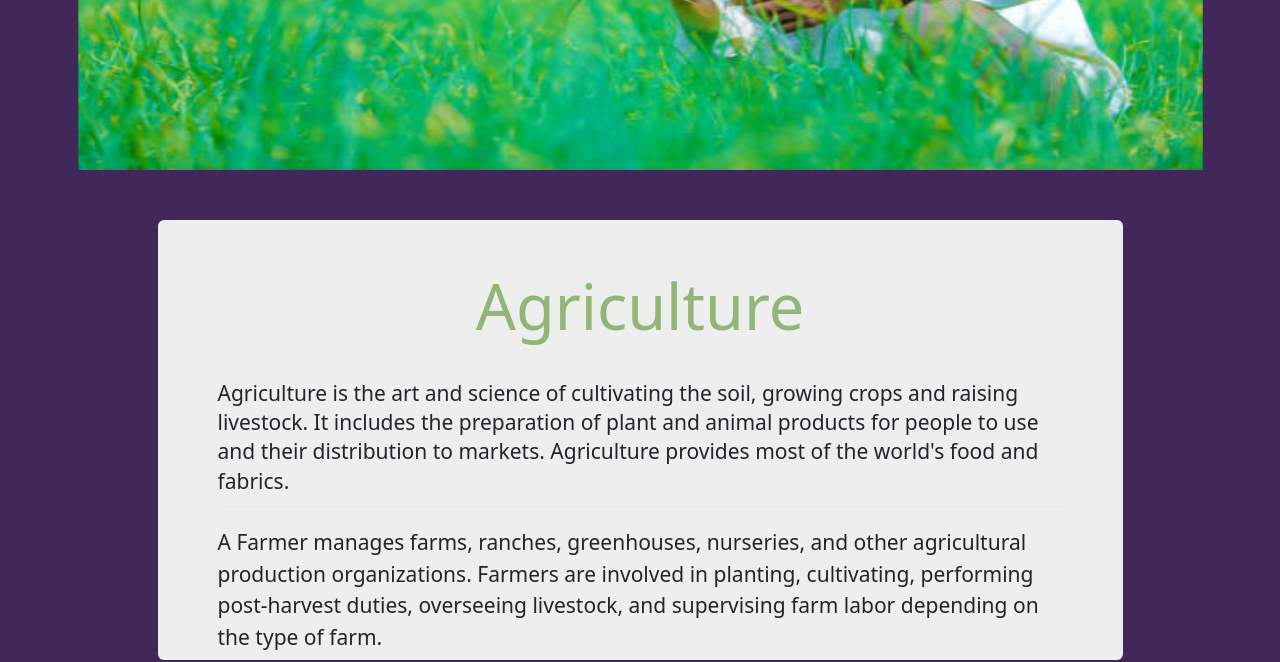
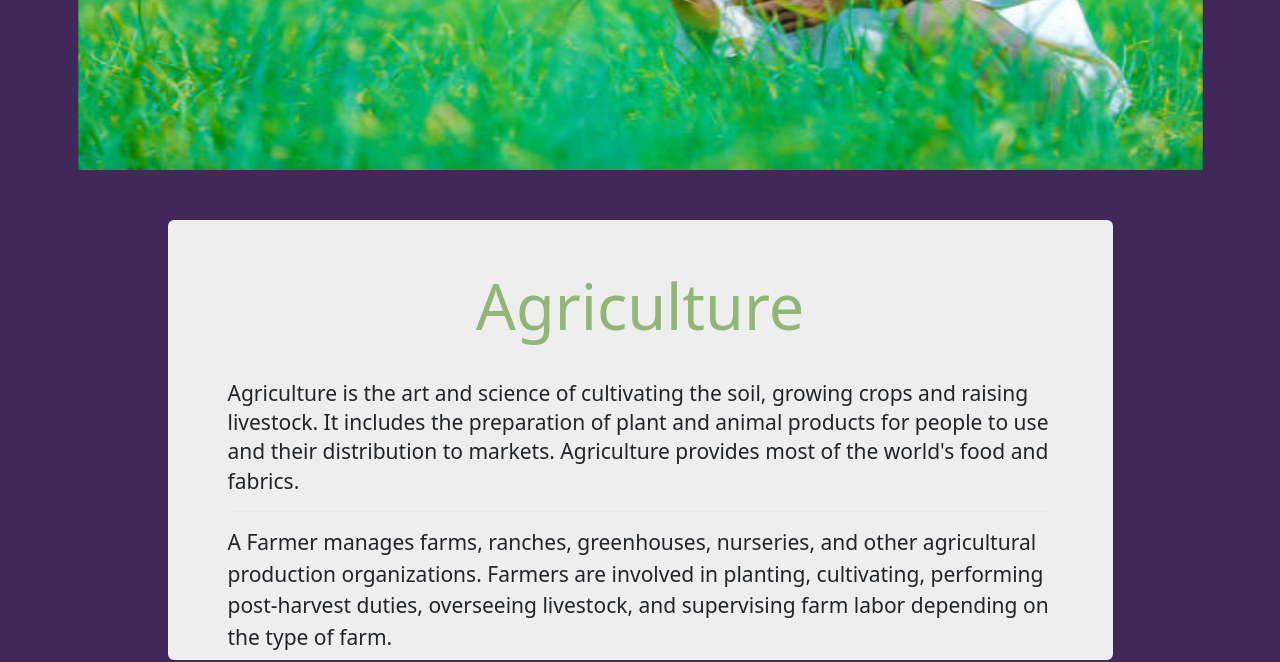
Before and after one commit to mahe141/agriculture, a plain HTML site: page index.html in a window 1280 px wide. Shown: the part 562-1224 px from the top of the page. Drawn offline with nearby package versions, Linux system fonts and the light colour scheme; a script that the page names is missing.

Commit message:
Update index.html

```diff
--- a/index.html
+++ b/index.html
@@ -84,7 +84,7 @@
                 </button>
             </div>
         </div>
-        <div class="container" style="height:380px;margin:auto;width:980px;margin-top:50px;border-radius: 5%;;">
+        <div class="container" style="height:380px;margin:auto;width:960px;margin-top:50px;border-radius: 5%;;">
             <div class="jumbotron" style="height:440px;">
                 <h1 class="display-4" style="text-align: center;" id="colorText">Agriculture</h1>
                 <br><br>
```
